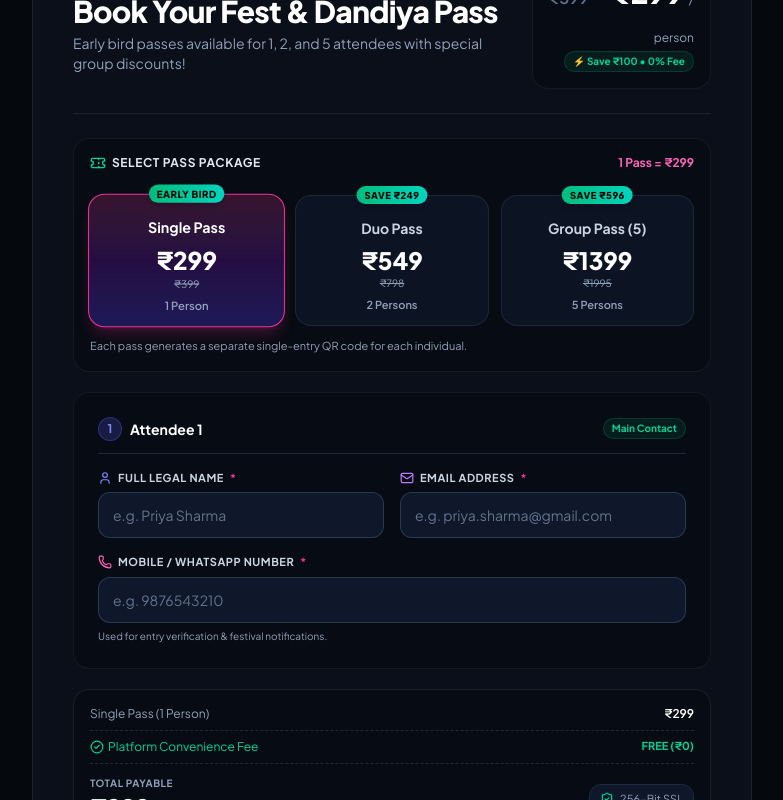
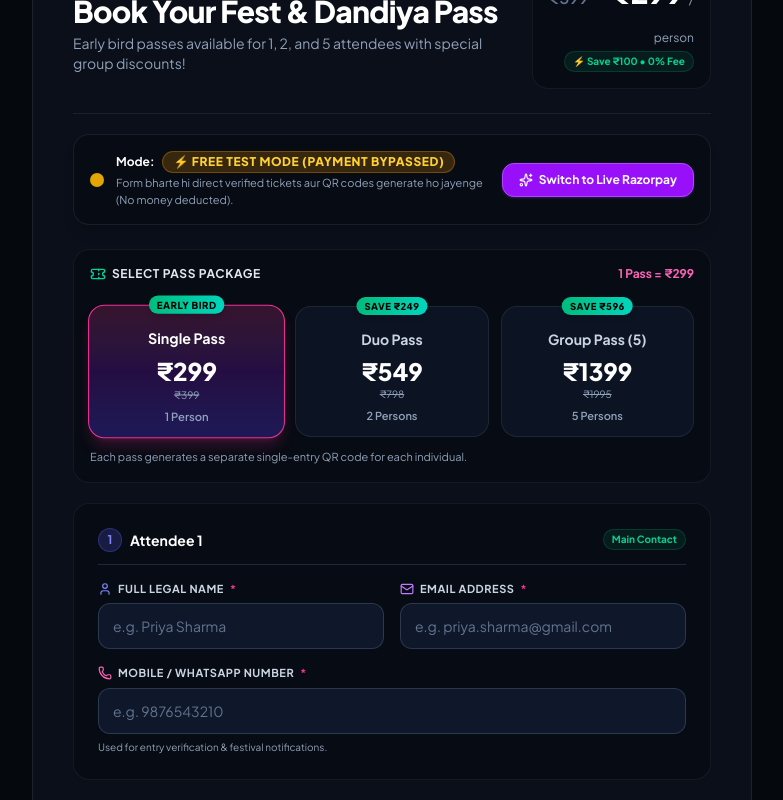
Before and after one commit to aj-6396/taalasya, a Next.js app: page / in a window 1280 px wide. Shown: the part 1140-1940 px from the top of the page, without its empty margins (248-1031 px from the left). Built offline with nearby package versions, Linux system fonts and the light colour scheme.

Commit message:
feat: add visible interactive mode switcher button directly above the registration form

```diff
--- a/src/components/RegistrationForm.tsx
+++ b/src/components/RegistrationForm.tsx
@@ -54,14 +54,14 @@ export default function RegistrationForm() {
   const [loading, setLoading] = useState(false);
   const [errorMessage, setErrorMessage] = useState("");
   const [demoNotice, setDemoNotice] = useState<string | null>(null);
-  const [isTestModeActive, setIsTestModeActive] = useState(
-    process.env.NEXT_PUBLIC_TEST_MODE === "true"
-  );
+  const [isTestModeActive, setIsTestModeActive] = useState(true);
 
   useEffect(() => {
     if (typeof window !== "undefined") {
       const params = new URLSearchParams(window.location.search);
-      if (params.get("test") === "true") {
+      if (params.get("live") === "true") {
+        setIsTestModeActive(false);
+      } else if (params.get("test") === "true") {
         setIsTestModeActive(true);
       }
     }
@@ -444,6 +444,43 @@ export default function RegistrationForm() {
               </div>
             )}
 
+            {/* Mode Switcher Banner (Live vs Direct Test Mode) */}
+            <div className="mt-5 p-3.5 sm:p-4 rounded-2xl bg-[#070b13] border border-white/[0.08] flex flex-col sm:flex-row items-start sm:items-center justify-between gap-3 shadow-lg">
+              <div className="flex items-center gap-3">
+                <div className={`w-3.5 h-3.5 rounded-full shrink-0 ${isTestModeActive ? "bg-amber-400 animate-pulse" : "bg-emerald-400"}`} />
+                <div>
+                  <div className="flex items-center gap-2">
+                    <span className="text-xs font-bold text-white">Mode:</span>
+                    <span className={`text-[10px] sm:text-xs font-black px-2.5 py-0.5 rounded-full uppercase tracking-wider ${
+                      isTestModeActive
+                        ? "bg-amber-500/20 text-amber-300 border border-amber-500/30"
+                        : "bg-emerald-500/20 text-emerald-300 border border-emerald-500/30"
+                    }`}>
+                      {isTestModeActive ? "⚡ Free Test Mode (Payment Bypassed)" : "💳 Live Razorpay Payment"}
+                    </span>
+                  </div>
+                  <p className="text-[11px] text-slate-400 mt-0.5">
+                    {isTestModeActive
+                      ? "Form bharte hi direct verified tickets aur QR codes generate ho jayenge (No money deducted)."
+                      : "Form submit par live Razorpay payment gateway screen open hogi."}
+                  </p>
+                </div>
+              </div>
+
+              <button
+                type="button"
+                onClick={() => setIsTestModeActive((prev) => !prev)}
+                className={`w-full sm:w-auto px-4 py-2 rounded-xl text-xs font-bold transition-all border shrink-0 cursor-pointer shadow-sm active:scale-95 flex items-center justify-center gap-1.5 ${
+                  isTestModeActive
+                    ? "bg-purple-600 hover:bg-purple-500 text-white border-purple-500 shadow-purple-500/20"
+                    : "bg-amber-600 hover:bg-amber-500 text-white border-amber-500 shadow-amber-500/20"
+                }`}
+              >
+                <Sparkles className="w-3.5 h-3.5" />
+                <span>{isTestModeActive ? "Switch to Live Razorpay" : "Switch to Free Test Mode"}</span>
+              </button>
+            </div>
+
             <form onSubmit={handleSubmit} className="mt-6 space-y-5">
               {/* Pass Tier Selection (1, 2, 5 Passes) */}
               <div className="p-4 rounded-2xl bg-[#070b13] border border-white/[0.06] space-y-3">
```
